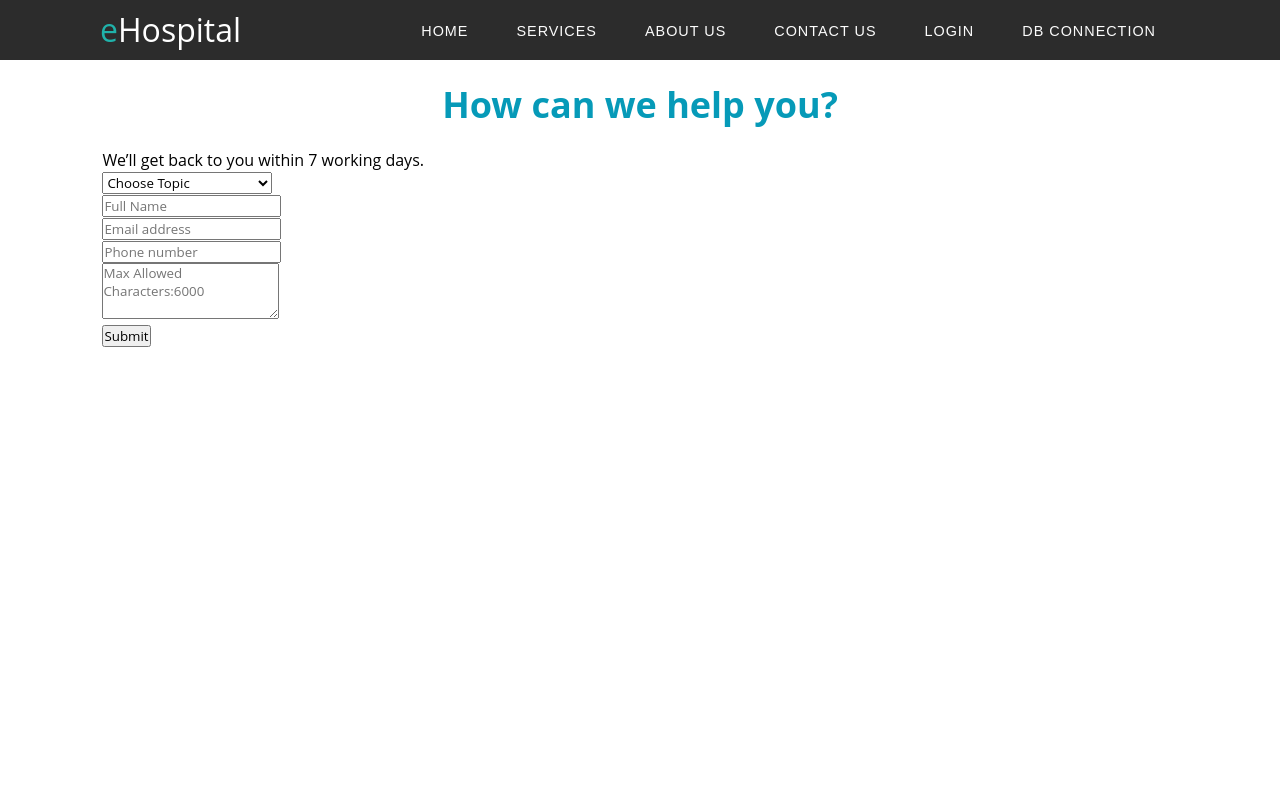
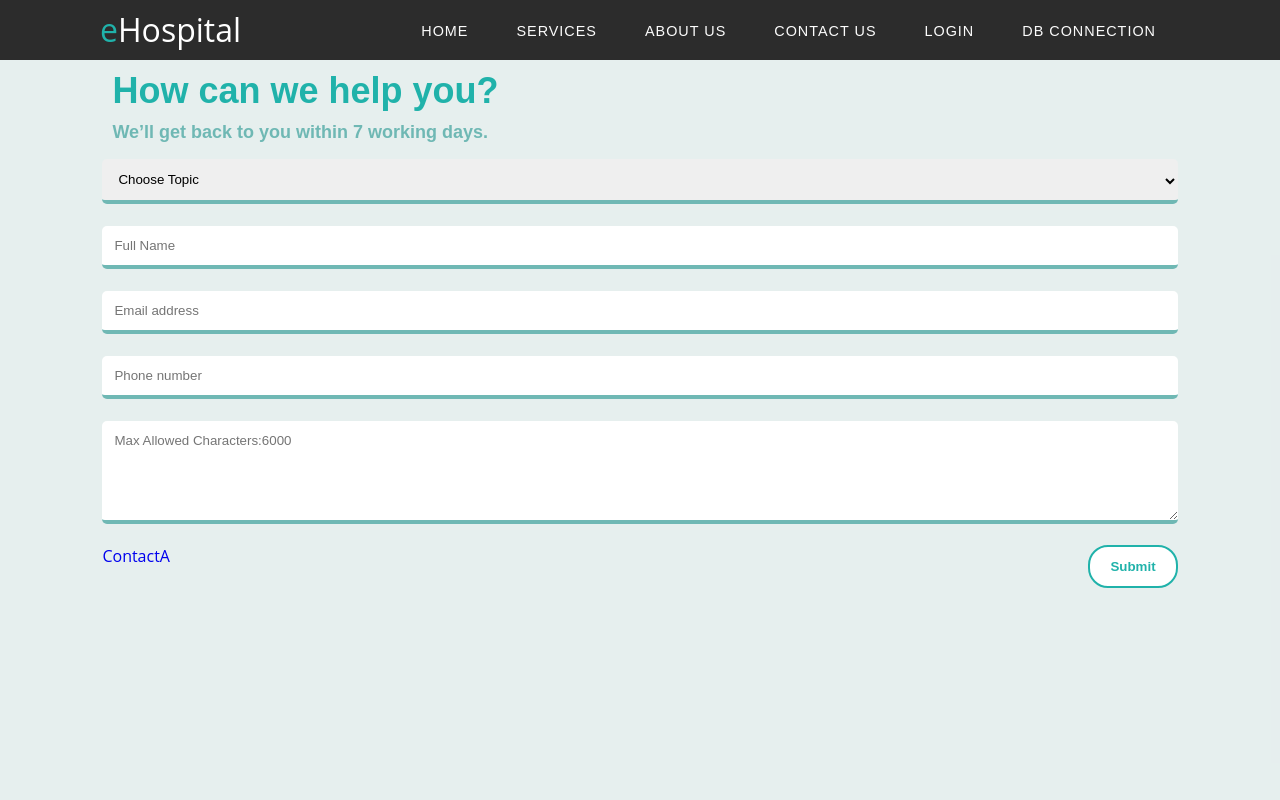
Before and after one commit to Shuli-Wang/eHospital_FE, a React (Create React App) app: page /contact in a window 1280 px wide. Shown: the top 800 px of the page. Built offline with nearby package versions, Linux system fonts and the light colour scheme.

Commit message:
create admin page.

```diff
--- a/package.json
+++ b/package.json
@@ -18,6 +18,7 @@
     "react-redux": "^8.1.2",
     "react-router-dom": "^6.10.0",
     "react-scripts": "5.0.1",
+    "react-table": "^7.8.0",
     "redux": "^4.2.1",
     "redux-thunk": "^2.4.2",
     "web-vitals": "^2.1.4"
--- a/src/App.js
+++ b/src/App.js
@@ -7,6 +7,7 @@ import Searchpatient from './screens/searchpatient';
 import Searchresult from './screens/searchresult';
 import Header from './components/Header-new';
 import Footer from './components/footer-new';
+import ContactAdmin from './screens/ContactAdmin';
 
 function App() {
   return (
@@ -18,6 +19,7 @@ function App() {
         <Route path="/Searchresult" element={<Searchresult />} />
         <Route path="/DBConnection" element={<DBConnection />} />
         <Route path="/contact" element={<Contact />} />
+        <Route path="/ContactAdmin" element={<ContactAdmin />} />
       </Routes>
       <Footer />
     </BrowserRouter>
--- a/src/screens/Contact.js
+++ b/src/screens/Contact.js
@@ -12,7 +12,7 @@ const Contact = () => {
             <div className='contactForm'>
               <form id='contact-form' noValidate>
               <div><h1>How can we help you?</h1></div>
-              <div><cu2>We’ll get back to you within 7 working days.</cu2></div>
+              <div><h3>We’ll get back to you within 7 working days.</h3></div>
               <select className="bg-gray-50 border border-gray-300
                                         text-gray-600 text-sm rounded-lg
                                         focus:border-blue-500 w-full p-2.5">
@@ -73,7 +73,7 @@ const Contact = () => {
                 <div className='row formRow'>
                   <div className='col'>
                     <textarea
-                      rows={3}
+                      rows={5}
                       name='contactMessage'
                       className='form-control formInput'
                       placeholder='Max Allowed Characters:6000'
@@ -84,7 +84,10 @@ const Contact = () => {
                 <button className='submit-btn' type='submit'>
                   Submit
                 </button>
+
+
               </form>
+              <a href="/ContactAdmin">ContactA</a><br></br>
             </div>
           </div>
         </div>
--- /dev/null
+++ b/src/screens/ContactAdmin.js
@@ -0,0 +1,15 @@
+import React from 'react';
+//import '../styles/screens/ContactPage.css';
+
+
+const ContactAdmin = () => {
+
+  return (
+      <div>This is contact admin page</div>
+
+
+  );
+
+};
+
+export default ContactAdmin;
--- a/src/styles/screens/ContactPage.css
+++ b/src/styles/screens/ContactPage.css
@@ -5,16 +5,77 @@
 
 h1 {
   font-size: 36px;
-  text-align:center;
-  margin: 20px;
-  color: #069ab8;
-  background-color: #ffffff;
+  margin: 10px;
+  color:  lightseagreen;
+  font-family: 'Poppins', sans-serif!important;
+}
+
+h3 {
+  font-size: 18px;
+  margin: 10px;
+  color: rgb(111, 184, 180);
+  font-family: 'Poppins', sans-serif!important;
+
 }
 
 
-.contact-page cu2 {
-  font-size: 24px;
-  text-align:center;
-  margin: 20px;
-  color: #069ab8;
+input[type=text], select, textarea {
+  font-family: 'Poppins', sans-serif!important;
+  width: 100%; /* Full width */
+  padding: 12px; /* Some padding */
+  border-radius: 5px;
+  border-bottom: 4px solid rgb(111, 184, 180);
+border-top:0px;
+border-left:0px;
+border-right:0px;
+  box-sizing: border-box; /* Make sure that padding and width stays in place */
+  margin-top: 6px; /* Add a top margin */
+  margin-bottom: 16px; /* Bottom margin */
+  resize: vertical /* Allow the user to vertically resize the textarea (not horizontally) */
+
 }
+
+input[type=email], select, textarea {
+  font-family: 'Poppins', sans-serif!important;
+  width: 100%; /* Full width */
+  padding: 12px; /* Some padding */
+  border-radius: 5px;
+  border-bottom: 4px solid rgb(111, 184, 180);
+border-top:0px;
+border-left:0px;
+border-right:0px;
+  box-sizing: border-box; /* Make sure that padding and width stays in place */
+  margin-top: 6px; /* Add a top margin */
+  margin-bottom: 16px; /* Bottom margin */
+  resize: vertical /* Allow the user to vertically resize the textarea (not horizontally) */
+}
+
+/* Style the submit button with a specific background color etc */
+button[type=submit] {
+  font-family: 'Poppins', sans-serif!important;
+  border-radius: 20px;
+  border: 2px solid lightseagreen;
+  background-color: white;
+  color: lightseagreen;
+  padding: 12px 20px;
+  cursor: pointer;
+  float: right;
+  font-weight: bold;
+}
+
+/* When moving the mouse over the submit button, add a darker green color */
+button[type=submit]:hover {
+  font-family: 'Poppins', sans-serif!important;
+  border-radius: 20px;
+    border: 2px solid lightseagreen;
+  color:  white;
+  background-color: lightseagreen;
+  float: right;
+  font-weight: bold;
+}
+
+/* Add a background color and some padding around the form */
+.container {
+  background-color: rgba(173, 201, 199, 0.306);
+  padding: 20px;
+}
```
